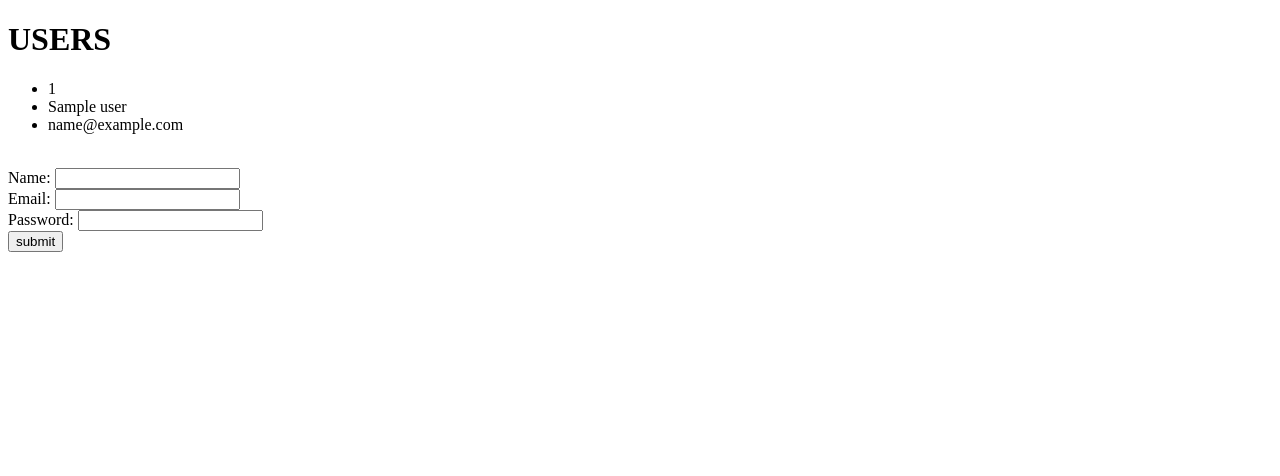
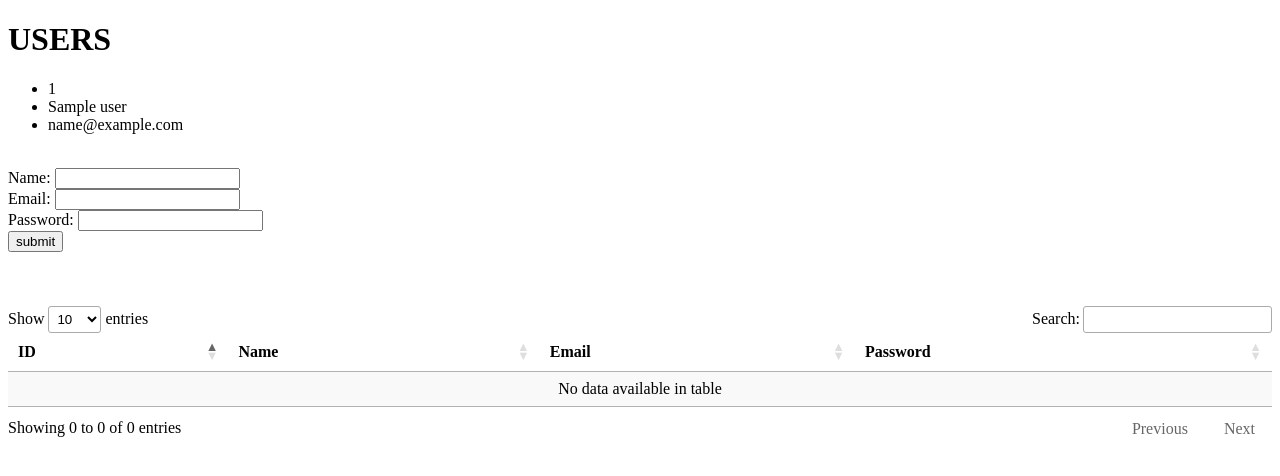
Before and after one commit to DzhonPetrus/FastAPI-test, a Python web app: template blog/templates/users.html in a window 1280 px wide. Shown: the top 476 px of the page. Run offline with Jinja, Linux system fonts and the light colour scheme; the template is opened without the code that fills it: most values are stand-ins (such as "Sample title", 1, 10 or a date in 2020); some libraries are stand-ins or nearby versions.

Commit message:
datatable added

```diff
--- a/blog/routers/user.py
+++ b/blog/routers/user.py
@@ -4,6 +4,7 @@ from fastapi import APIRouter, Depends, status, Request
 from sqlalchemy.orm import Session
 
 from fastapi.responses import HTMLResponse
+from fastapi.encoders import jsonable_encoder
 from fastapi.templating import Jinja2Templates
 
 from .. import schemas, database
@@ -34,4 +35,4 @@ def show(request: Request, id, db: Session = Depends(get_db)):
 @router.get('/', status_code=status.HTTP_200_OK, response_model=List[schemas.ShowUser], response_class=HTMLResponse)
 def all(request: Request, db: Session = Depends(get_db)):
     # return user.get_all(db)
-    return templates.TemplateResponse("users.html", {"request":request, "users": user.get_all(db)})
+    return templates.TemplateResponse("users.html", {"request":request, "users": jsonable_encoder(user.get_all(db))})
--- a/blog/templates/base.html
+++ b/blog/templates/base.html
@@ -3,6 +3,7 @@
 <head>
     {% block head %}
     <title>{% block title %}{% endblock %} - My Webpage</title>
+    <link rel="stylesheet" href="https://cdn.datatables.net/1.10.25/css/jquery.dataTables.min.css">
     {% endblock %}
 </head>
 <body>
@@ -12,5 +13,7 @@
 
 </html>
 
+<script src="https://code.jquery.com/jquery-3.6.0.min.js" integrity="sha256-/xUj+3OJU5yExlq6GSYGSHk7tPXikynS7ogEvDej/m4=" crossorigin="anonymous"></script>
+<script src="https://cdn.datatables.net/1.10.25/js/jquery.dataTables.min.js"></script>
 {% block scripts %}
 {% endblock %}
--- a/blog/templates/users.html
+++ b/blog/templates/users.html
@@ -1,6 +1,6 @@
 {% extends "base.html" %}
 {% block title %}
-    USER - {{ user.id }}
+    USERS
 {% endblock %}
 
 {% block content %}
@@ -11,6 +11,7 @@
         <li>{{user.name}}</li>
         <li>{{user.email}}</li>
         <br>
+        <script>console.log('')</script>
     {% endfor %}
     </ul>
 
@@ -26,10 +27,40 @@
         <br>
         <input type="submit" value="submit">
     </form>
+
+    <br><br><br>
+
+    <table id="users" class="display" width="100%">
+        <thead>
+            <tr>
+                <th>ID</th>
+                <th>Name</th>
+                <th>Email</th>
+                <th>Password</th>
+            </tr>
+        </thead>
+    </table>
+
 {% endblock %}
 
 {% block scripts %}
 <script>
+    const users = JSON.parse('{{users|tojson}}');
+
+    $(document).ready(function() {
+        $('#users').DataTable( {
+            data: users,
+            columns: [
+                { "data" : "id" },
+                { "data" : "name" },
+                { "data" : "email" },
+                { "data" : "password" }
+            ]
+        } );
+    } );
+
+
+
     async function createUser() {
         const name = document.getElementById('name').value;
         const email = document.getElementById('email').value;
```
